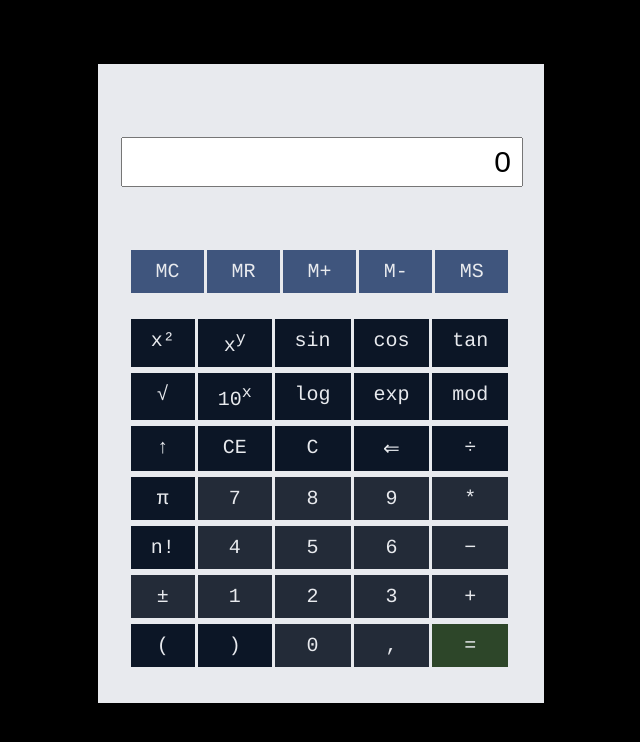
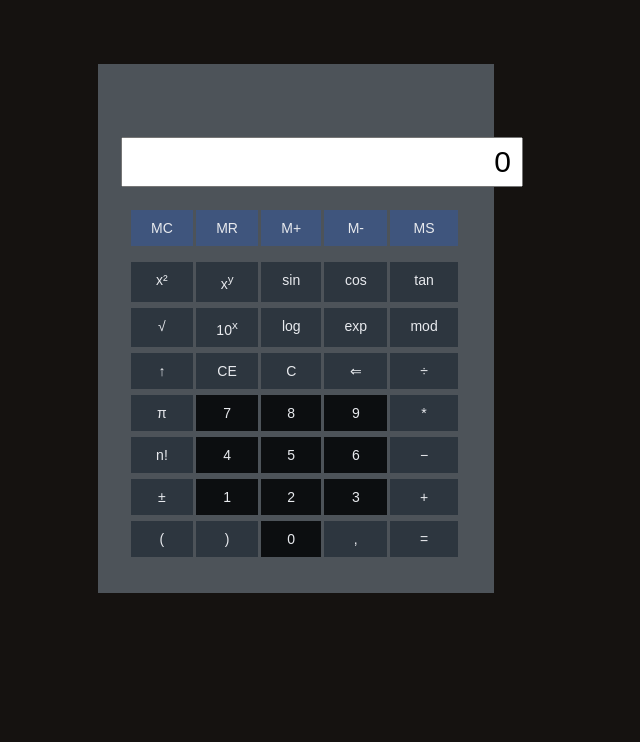
Before and after one commit to dgaszowski/calc, a plain HTML site: page index.html in a window 1280 px wide. Shown: the whole page, without its empty margins (30-670 px from the left). Drawn offline with Linux system fonts and the light colour scheme; a web font is replaced by a local one.

Commit message:
Changed styling

```diff
--- a/index.html
+++ b/index.html
@@ -7,7 +7,8 @@
   <title>Calc v. 0.1</title>
 
   <!--  Styles  -->
-  <link rel="stylesheet" href="style.css">
+	<link rel="stylesheet" href="style.css">
+	<link href="https://fonts.googleapis.com/css?family=Share" rel="stylesheet">
 </head>
 
 <body>
@@ -18,41 +19,38 @@
 		</div>
 
 
-	  <div class="calc calc-top">
+	  <div class="calc">
 		<div class="btn memory-btn">MC</div>
 		<div class="btn memory-btn">MR</div>
 		<div class="btn memory-btn">M+</div>
 		<div class="btn memory-btn">M-</div>
 		<div class="btn memory-btn">MS</div>
-	  </div>
 
-	  <div class="calc">
+		<div class="btn operand-btn">x&sup2;</div>
+		<div class="btn operand-btn">x<sup>y</sup></div>
+		<div class="btn operand-btn">sin</div>
+		<div class="btn operand-btn">cos</div>
+		<div class="btn operand-btn">tan</div>
 
-		<div class="btn function-btn">x&sup2;</div>
-		<div class="btn function-btn">x<sup>y</sup></div>
-		<div class="btn function-btn">sin</div>
-		<div class="btn function-btn">cos</div>
-		<div class="btn function-btn">tan</div>
+		<div class="btn operand-btn">&radic;</div>
+		<div class="btn operand-btn">10<sup>x</sup></div>
+		<div class="btn operand-btn">log</div>
+		<div class="btn operand-btn">exp</div>
+		<div class="btn operand-btn">mod</div>
 
-		<div class="btn function-btn">&radic;</div>
-		<div class="btn function-btn">10<sup>x</sup></div>
-		<div class="btn function-btn">log</div>
-		<div class="btn function-btn">exp</div>
-		<div class="btn function-btn">mod</div>
+		<div class="btn operand-btn">&uarr;</div>
+		<div class="btn operand-btn">CE</div>
+		<div class="btn operand-btn">C</div>
+		<div class="btn operand-btn">&lArr;</div>
+		<div class="btn operand-btn">&divide;</div>
 
-		<div class="btn function-btn">&uarr;</div>
-		<div class="btn function-btn">CE</div>
-		<div class="btn function-btn">C</div>
-		<div class="btn function-btn">&lArr;</div>
-		<div class="btn function-btn">&divide;</div>
-
-		<div class="btn function-btn">&pi;</div>
+		<div class="btn operand-btn">&pi;</div>
 		<div class="btn number-btn" onclick="appendValue('7')">7</div>
 		<div class="btn number-btn" onclick="appendValue('8')">8</div>
 		<div class="btn number-btn" onclick="appendValue('9')">9</div>
 		<div class="btn operand-btn" onclick="appendValue('*')">*</div>
 
-		<div class="btn function-btn">n!</div>
+		<div class="btn operand-btn">n!</div>
 		<div class="btn number-btn" onclick="appendValue('4')">4</div>
 		<div class="btn number-btn" onclick="appendValue('5')">5</div>
 		<div class="btn number-btn" onclick="appendValue('6')">6</div>
@@ -64,11 +62,11 @@
 		<div class="btn number-btn" onclick="appendValue('3')">3</div>
 		<div class="btn operand-btn" onclick="appendValue('+')">&plus;</div>
 
-		<div class="btn function-btn">(</div>
-		<div class="btn function-btn">)</div>
+		<div class="btn operand-btn">(</div>
+		<div class="btn operand-btn">)</div>
 		<div class="btn number-btn" onclick="appendValue('0')">0</div>
 		<div class="btn operand-btn" onclick="appendValue(',')">,</div>
-		<div class="btn equal-btn">&equals;</div>
+		<div class="btn operand-btn">&equals;</div>
 
 	  </div>
 </form>
--- a/style.css
+++ b/style.css
@@ -5,46 +5,41 @@
 }
 
 .calc-top {
-
   margin-top: 50px;
 }
 
 .btn {
 	padding: 10px;
-	font-size: 20px;
+	font-size: 14px;
 	text-align: center;
 	color: #E8EAEE;
 	border-style: solid;
 	border-left: 15px;
-	border-color: #E8EAEE;
+	border-color: #4d5359;
+	cursor: default;
 }
 
 .memory-btn {
 	background-color: #3F557D;
+	margin-bottom: 10px;
+	margin-top: 10px;
 }
 
-.memory-btn:hover {
+.memory-btn:hover, .operand-btn:hover {
 	background-color: black;
 }
 
-.cancel-btn {
-	background-color: #533033;
-}
-
 .operand-btn {
-	background-color: #232B38;
-}
-
-.function-btn {
-	background-color: #0C1626;
+	background-color: #2d363f;
 }
 
 .number-btn {
-	background-color: #232B38;
+	background-color: #0c0e10	;
 }
 
-.equal-btn {
-	background-color: #2D4629;
+.number-btn:hover {
+	background-color: #E8EAEE;
+	color: #0c0e10	;
 }
 
 .inpt {
@@ -56,9 +51,9 @@
 }
 
 body {
-	/*text-align: center;*/
-	font-family: courier;
-	background-color: black;
+	font-family: 'Share', sans-serif;
+	font-style: medium;
+	background-color: #151210;
 	margin-left: 10%;
 	margin-top: 5%;
 }
@@ -71,8 +66,9 @@ input {
 
 form {
 	display: inline-block;
-	background-color: #E8EAEE;
+	background-color: #4d5359;
 	padding: 2%;
-	width: 35%;
+	width: 30%;
+	min-width: 350px;
 	text-align: center;
 }
```
